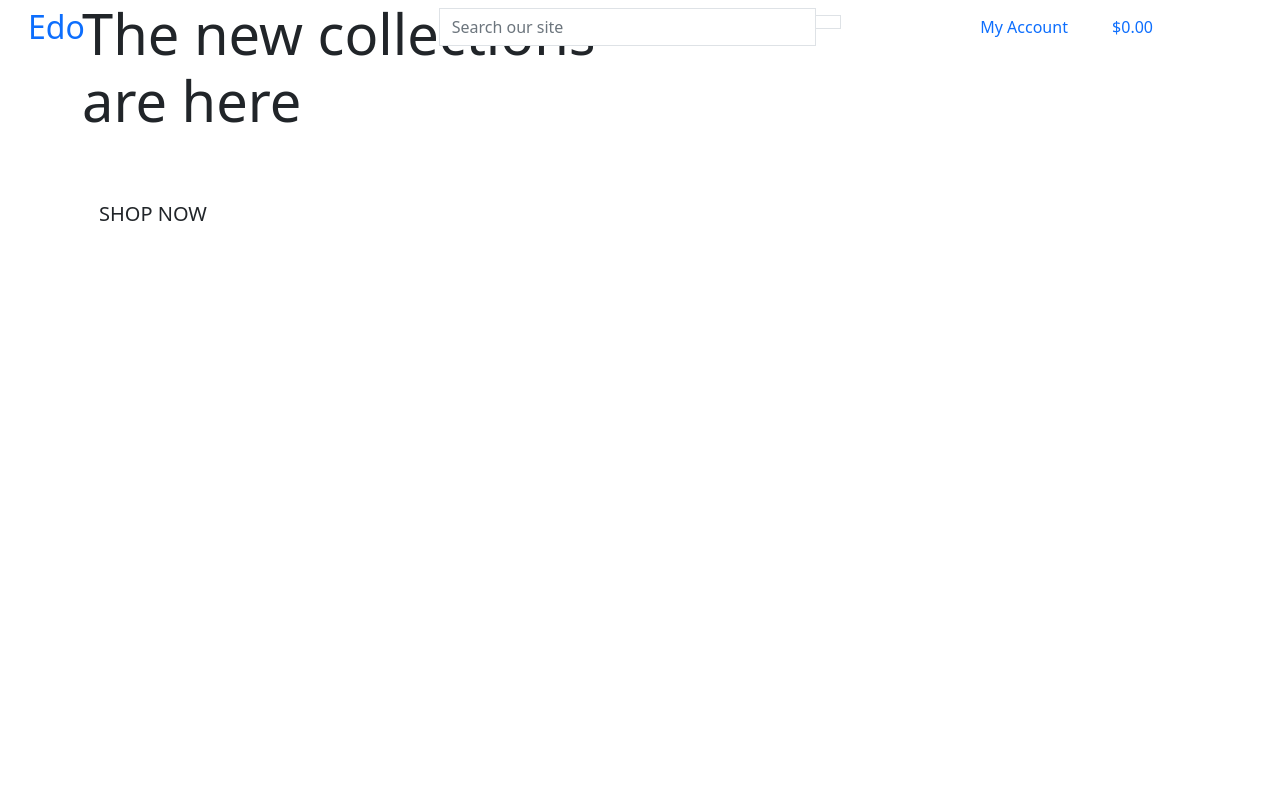
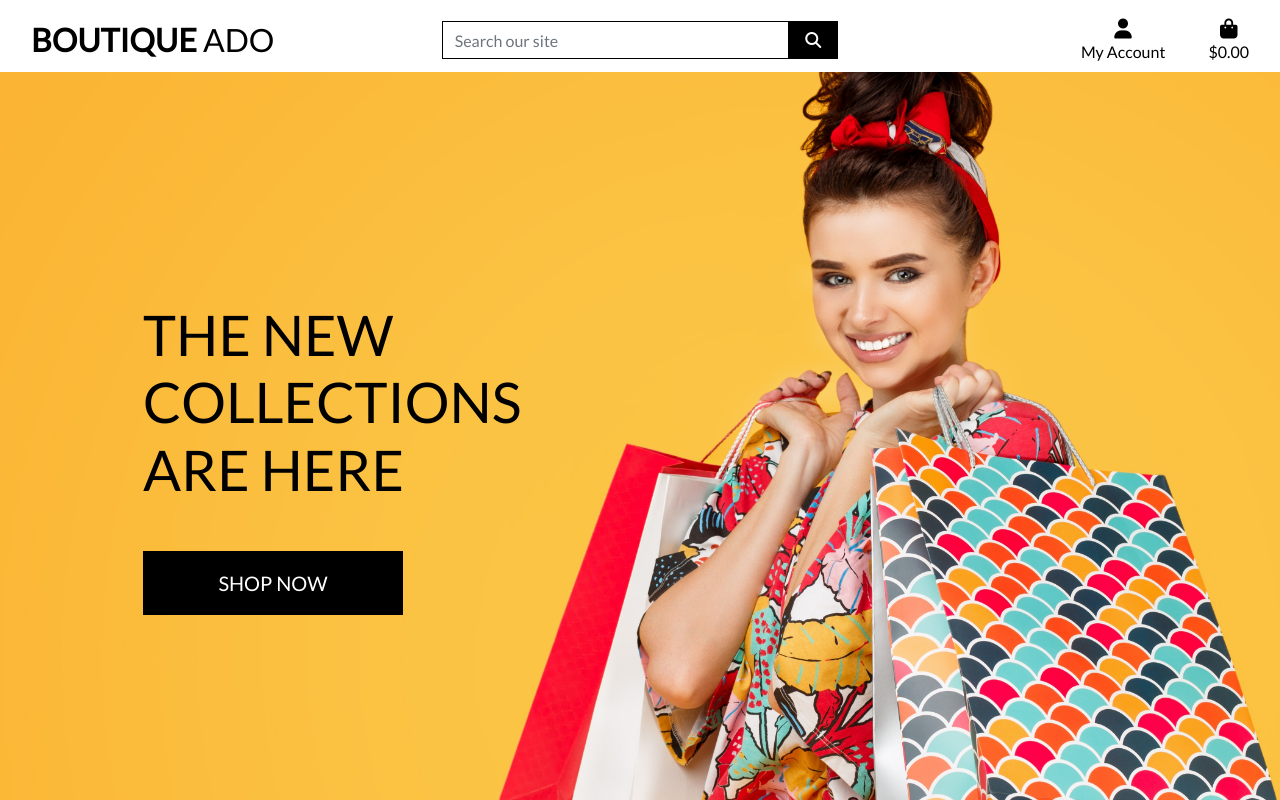
Before and after one commit to DarrachBarneveld/django-ecom, a Django app: page / in a window 1280 px wide. Run offline with Django 3.2, Linux system fonts and the light colour scheme; some libraries are stand-ins or nearby versions.

Commit message:
Updated static/media file directories

```diff
--- a/edo/settings.py
+++ b/edo/settings.py
@@ -139,6 +139,9 @@ USE_TZ = True
 
 STATIC_URL = '/static/'
 
+STATICFILES_DIRS = [
+    os.path.join(BASE_DIR, "static"),
+]
 # Default primary key field type
 # https://docs.djangoproject.com/en/3.2/ref/settings/#default-auto-field
 
--- a/edo/urls.py
+++ b/edo/urls.py
@@ -15,9 +15,11 @@ Including another URLconf
 """
 from django.contrib import admin
 from django.urls import path, include
+from django.conf import settings
+from django.conf.urls.static import static
 
 urlpatterns = [
     path('admin/', admin.site.urls),
     path('accounts/', include('allauth.urls')),
     path('', include('home.urls')),
-]
+] + static(settings.MEDIA_URL, document_root=settings.MEDIA_ROOT)
--- /dev/null
+++ b/static/css/base.css
@@ -0,0 +1,82 @@
+html {
+  height: 100%;
+}
+
+body {
+  background: url("/media/homepage_background_cropped.jpg") no-repeat center
+    center fixed;
+  background-size: cover;
+  height: calc(100vh - 164px);
+  color: #555;
+  font-family: "Lato";
+}
+
+/* from Bulma */
+.icon {
+  align-items: center;
+  display: inline-flex;
+  justify-content: center;
+  height: 1.5rem;
+  width: 1.5rem;
+}
+
+.logo-font {
+  text-transform: uppercase;
+}
+
+.main-logo-link {
+  width: fit-content;
+}
+
+.shop-now-button {
+  background: black;
+  color: white;
+  min-width: 260px;
+}
+
+.btn-black {
+  background: black;
+  color: white;
+}
+
+.shop-now-button:hover,
+.shop-now-button:active,
+.shop-now-button:focus,
+.btn-black:hover,
+.btn-black:active,
+.btn-black:focus {
+  background: #222;
+  color: white;
+}
+
+.text-black {
+  color: #000 !important;
+}
+
+.border-black {
+  border: 1px solid black !important;
+}
+
+/* -------------------------------- Media Queries */
+
+/* Slightly larger container on xl screens */
+@media (min-width: 1200px) {
+  .container {
+    max-width: 80%;
+  }
+}
+
+/* fixed top navbar only on medium and up */
+@media (min-width: 992px) {
+  .fixed-top-desktop-only {
+    position: fixed;
+    top: 0;
+    right: 0;
+    left: 0;
+    z-index: 1030;
+  }
+
+  .header-container {
+    padding-top: 164px;
+  }
+}
--- a/templates/base.html
+++ b/templates/base.html
@@ -1,50 +1,45 @@
 {% load static %}
 
-<!DOCTYPE html>
+<!doctype html>
 <html lang="en">
   <head>
-    <!-- Required meta tags -->
-    {% block extra_meta %}{% endblock extra_meta %}
-    {% block extra_css %}{% endblock extra_css %}
-    {% block extra_js %}{% endblock extra_js %}
+
     {% block meta %}
-    <meta http-equiv="X-UA-Comatible" content="ie=edge" />
-    <meta charset="utf-8" />
-    <meta
-      name="viewport"
-      content="width=device-width, initial-scale=1, shrink-to-fit=no"
-    />
-    {% endblock meta %}
+        <meta http-equiv="X-UA-Compatible" content="ie=edge">
+        <meta charset="utf-8">
+        <meta name="viewport" content="width=device-width, initial-scale=1, shrink-to-fit=no">
+    {% endblock %}
 
-    <!-- Bootstrap CSS -->
-    {% block corcss %}
-    <link
-      href="https://cdn.jsdelivr.net/npm/bootstrap@5.0.2/dist/css/bootstrap.min.css"
-      rel="stylesheet"
-      integrity="sha384-EVSTQN3/azprG1Anm3QDgpJLIm9Nao0Yz1ztcQTwFspd3yD65VohhpuuCOmLASjC"
-      crossorigin="anonymous"
-    >
-    {% endblock corcss %}
+    {% block extra_meta %}
+    {% endblock %}
 
-    {% block corjs %}
-    <script
-    src="https://cdn.jsdelivr.net/npm/bootstrap@5.0.2/dist/js/bootstrap.bundle.min.js"
-    integrity="sha384-MrcW6ZMFYlzcLA8Nl+NtUVF0sA7MsXsP1UyJoMp4YLEuNSfAP+JcXn/tWtIaxVXM"
-    crossorigin="anonymous"
-  ></script>
-    {% endblock corjs %}
+    {% block corecss %}
+        <link rel="stylesheet" href="https://stackpath.bootstrapcdn.com/bootstrap/4.4.1/css/bootstrap.min.css" integrity="sha384-Vkoo8x4CGsO3+Hhxv8T/Q5PaXtkKtu6ug5TOeNV6gBiFeWPGFN9MuhOf23Q9Ifjh" crossorigin="anonymous">
+        <link rel="stylesheet" href="https://fonts.googleapis.com/css?family=Lato&display=swap">
+        <link rel="stylesheet" type="text/css" href="{% static 'css/base.css' %}">
+    {% endblock %}
 
-    <title>{% block title %}Edo{% endblock title %}</title>
+    {% block extra_css %}
+    {% endblock %}
+
+    {% block corejs %}
+    <script src="https://kit.fontawesome.com/27545168c5.js" crossorigin="anonymous"></script>
+            <script src="https://code.jquery.com/jquery-3.4.1.slim.min.js" integrity="sha384-J6qa4849blE2+poT4WnyKhv5vZF5SrPo0iEjwBvKU7imGFAV0wwj1yYfoRSJoZ+n" crossorigin="anonymous"></script>
+        <script src="https://cdn.jsdelivr.net/npm/popper.js@1.16.0/dist/umd/popper.min.js" integrity="sha384-Q6E9RHvbIyZFJoft+2mJbHaEWldlvI9IOYy5n3zV9zzTtmI3UksdQRVvoxMfooAo" crossorigin="anonymous"></script>
+        <script src="https://stackpath.bootstrapcdn.com/bootstrap/4.4.1/js/bootstrap.min.js" integrity="sha384-wfSDF2E50Y2D1uUdj0O3uMBJnjuUD4Ih7YwaYd1iqfktj0Uod8GCExl3Og8ifwB6" crossorigin="anonymous"></script>
+    {% endblock %}
+
+    {% block extra_js %}
+    {% endblock %}
+
+    <title>Boutique Ado {% block extra_title %}{% endblock %}</title>
   </head>
   <body>
-    <!-- Optional JavaScript -->
-    <!-- jQuery first, then Popper.js, then Bootstrap JS -->
-
-    <header class='container-fluid fixed-top'>
-      <div class="row">
-        <div class="col-12 col-lg-4 my-auto py-1 py-lg-0 text-center text-lg-start">
-          <a href="{% url "home" %}" class='nav-link main-logo-link'>
-            <h2 class='logo-font text-black my-0'>Edo</h2>
+    <header class="container-fluid fixed-top">
+        <div id="topnav" class="row bg-white pt-lg-2 d-none d-lg-flex">
+            <div class="col-12 col-lg-4 my-auto py-1 py-lg-0 text-center text-lg-left">
+                <a href="{% url 'home' %}" class="nav-link main-logo-link">
+                    <h2 class="logo-font text-black my-0"><strong>Boutique</strong> Ado</h2>
                 </a>
             </div>
             <div class="col-12 col-lg-4 my-auto py-1 py-lg-0">
@@ -103,12 +98,17 @@
     </header>
 
     {% if messages %}
-    <div class='message-container'></div>
+        <div class="message-container"></div>
     {% endif %}
 
-    {% block page_header %}{% endblock page_header %}
-    {% block content %}{% endblock content %}
-    {% block postload_js %}{% endblock postload_js %}
+    {% block page_header %}
+    {% endblock %}
+
+    {% block content %}
+    {% endblock %}
+
+    {% block postloadjs %}
+    {% endblock %}
 
 
   </body>
```
Also changed, not shown: media/homepage_background_cropped.jpg (added). Lines whose indentation alone changed are shown as unchanged.
